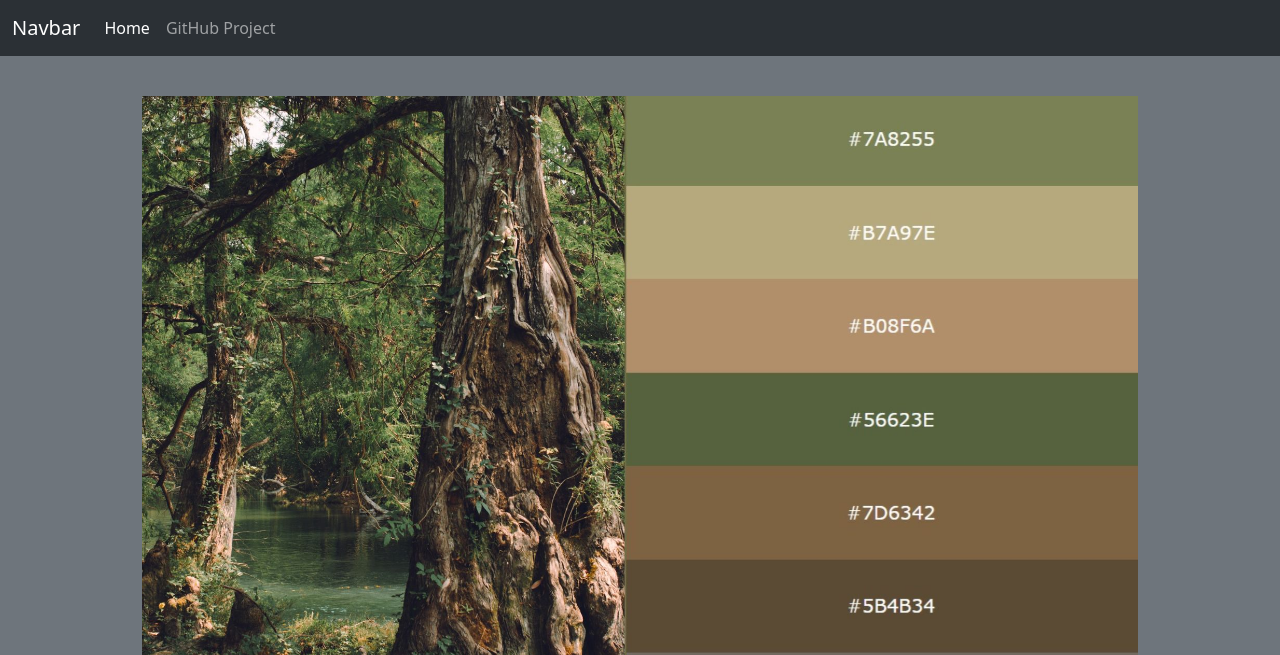
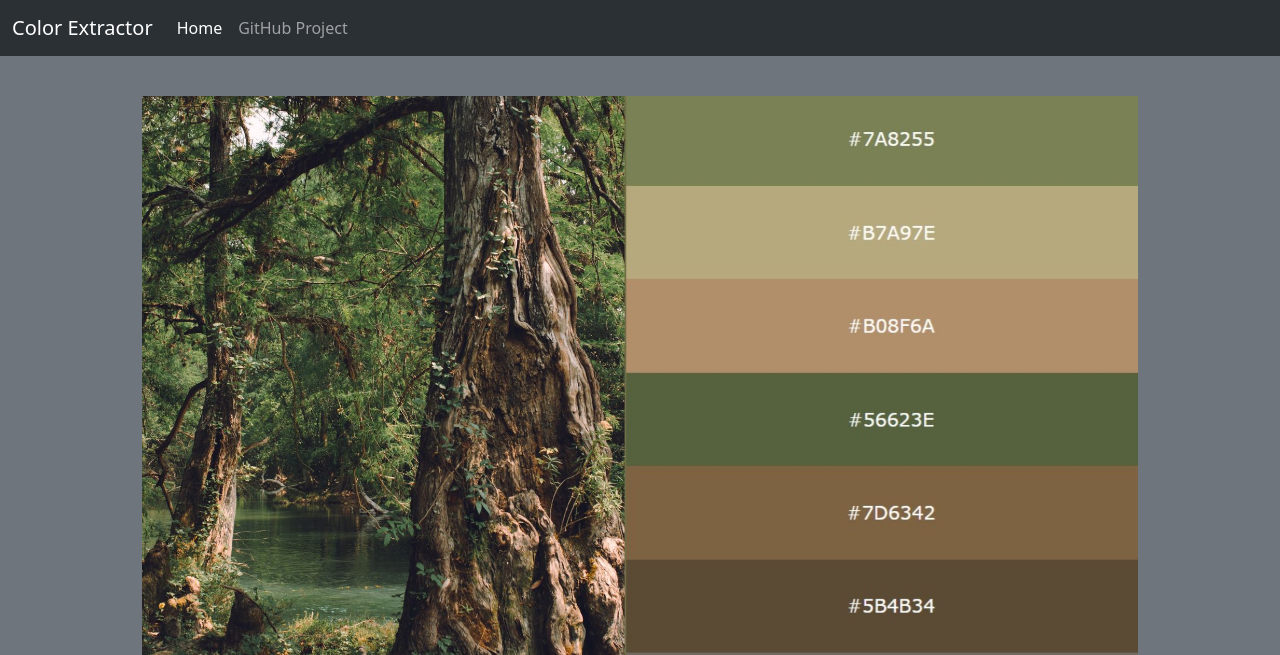
Before and after one commit to antoniorodr/color_extractor, a Flask app: page / in a window 1280 px wide. Shown: the top 655 px of the page. Run offline with Flask 3, Linux system fonts and the light colour scheme; some libraries are stand-ins or nearby versions.

Commit message:
change navbar title

```diff
--- a/templates/header.html
+++ b/templates/header.html
@@ -1,6 +1,6 @@
 <nav class="navbar navbar-expand-lg bg-body-tertiary" data-bs-theme="dark">
   <div class="container-fluid">
-    <a class="navbar-brand" href="#">Navbar</a>
+    <a class="navbar-brand" href={{ url_for("home") }}>Color Extractor</a>
     <button class="navbar-toggler" type="button" data-bs-toggle="collapse" data-bs-target="#navbarNavAltMarkup" aria-controls="navbarNavAltMarkup" aria-expanded="false" aria-label="Toggle navigation">
       <span class="navbar-toggler-icon"></span>
     </button>
```
